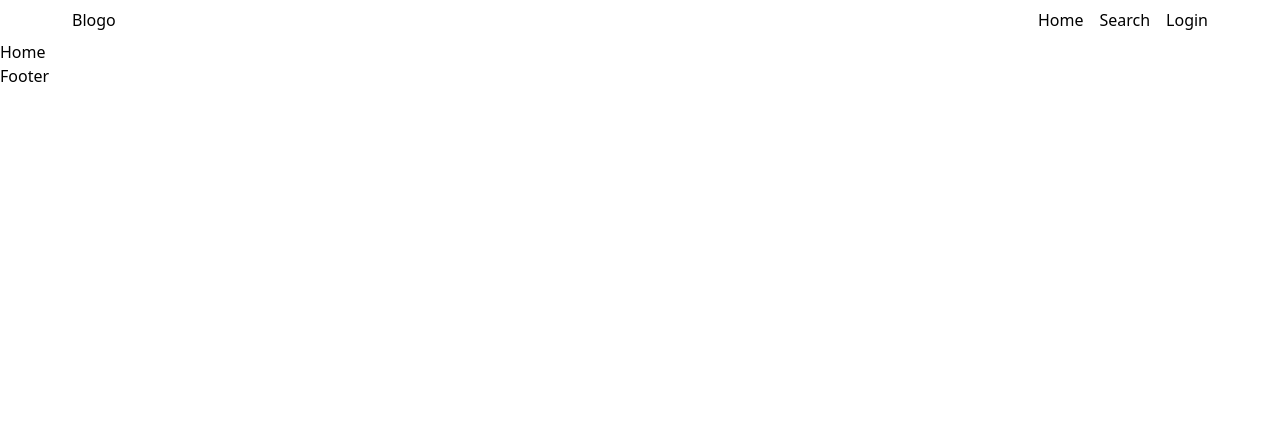
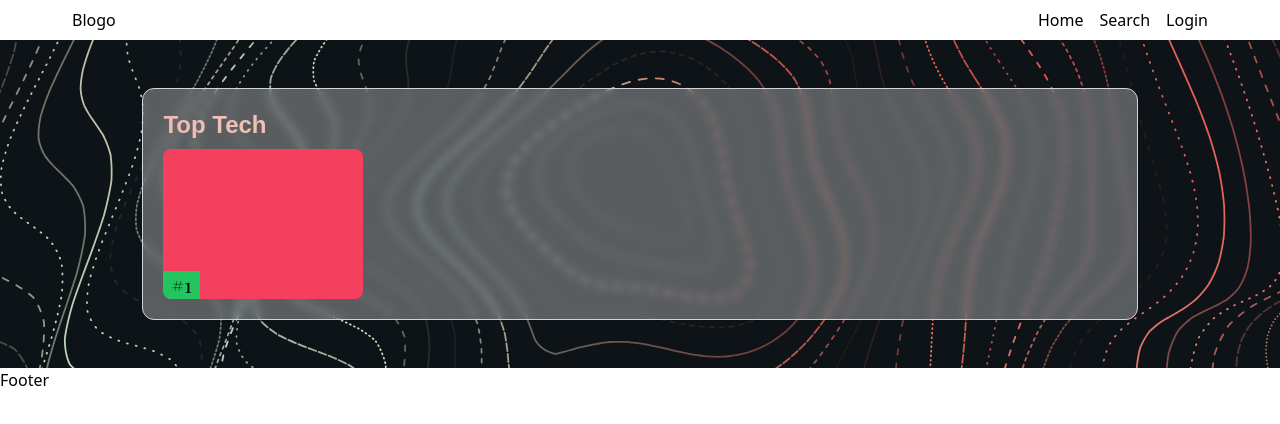
Before and after one commit to Grenish/blogo, a React (Vite) app: page / in a window 1280 px wide. Shown: the top 424 px of the page. Built offline with nearby package versions, Linux system fonts and the light colour scheme; a web font is replaced by a local one.

Commit message:
Add TopTechBar component to Home

```diff
--- a/src/components/Home.tsx
+++ b/src/components/Home.tsx
@@ -1,8 +1,30 @@
-
 const Home = () => {
   return (
-    <div>Home</div>
-  )
-}
+    <div>
+      <div className="p-2 chaos py-10">
+        <TopTechBar />
+      </div>
+    </div>
+  );
+};
 
-export default Home
+export default Home;
+
+const TopTechBar = () => {
+  return (
+    <div>
+      <div className="w-[80%] m-auto p-2">
+        <div className="w-full backdrop-blur-sm border bg-[#ffffff51] border-gray-300 shadow-sm rounded-xl p-5 flex flex-col">
+          <span className="text-transparent font-extrabold bg-gradient-to-r from-mel via-tea to-sky bg-clip-text text-2xl bagest">
+            Top Tech
+          </span>
+          <div className="mt-2">
+            <div className="w-[200px] h-[150px] bg-rose-500 rounded-lg relative overflow-hidden">
+              <span className="absolute px-2 bg-green-500 bottom-0 font-play text-xl">#1</span>
+            </div>
+          </div>
+        </div>
+      </div>
+    </div>
+  );
+};
```
